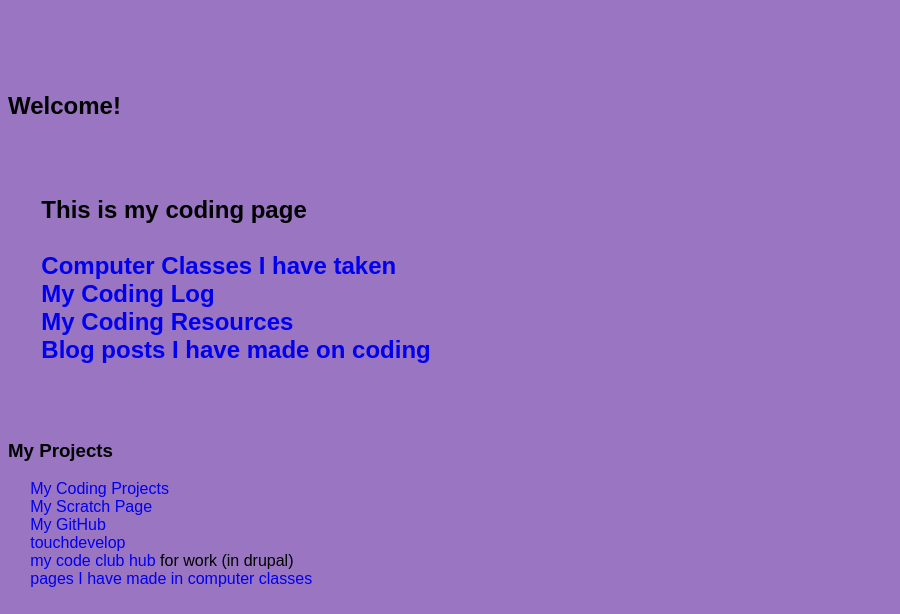
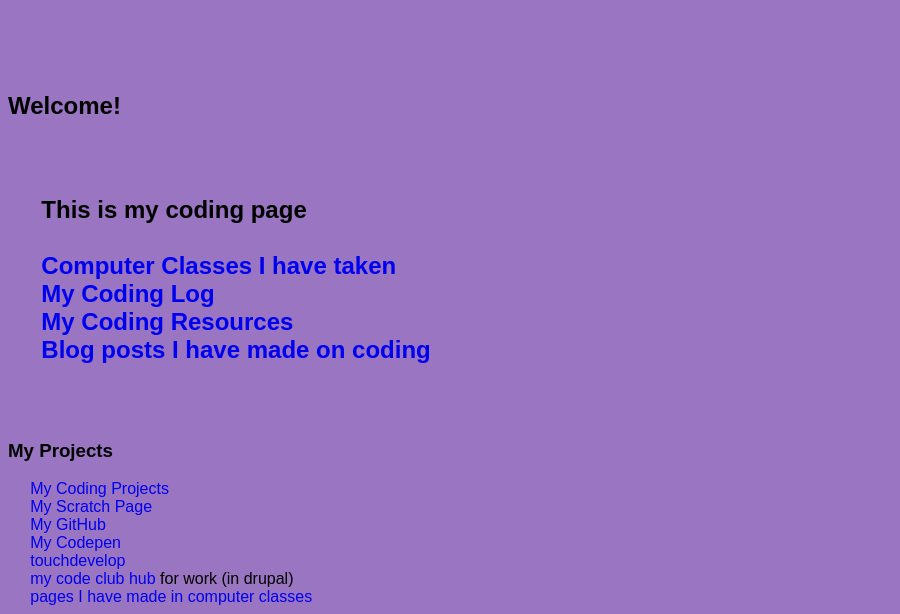
Before and after one commit to cat50969/cat509.github.io, a plain HTML site: page index.html in a window 1280 px wide. Shown: the part 348-962 px from the top of the page, without its empty margins (0-900 px from the left). Drawn offline with Linux system fonts and the light colour scheme.

Commit message:
Update index.html

```diff
--- a/index.html
+++ b/index.html
@@ -81,6 +81,7 @@ A:visited{ text-decoration: none }</style>
 &nbsp;&nbsp;&nbsp;&nbsp;&nbsp;<a href="https://cat50969.github.io/projects/projects.html">My Coding Projects</a><br>
 &nbsp;&nbsp;&nbsp;&nbsp;&nbsp;<a href="https://scratch.mit.edu/users/cat509_98/">My Scratch Page</a><br>
 &nbsp;&nbsp;&nbsp;&nbsp;&nbsp;<a href="https://github.com/cat50969">My GitHub</a><br>
+&nbsp;&nbsp;&nbsp;&nbsp;&nbsp;<a href="https://codepen.io/cat509/">My Codepen</a><br>
 &nbsp;&nbsp;&nbsp;&nbsp;&nbsp;<a href="https://www.touchdevelop.com/app/#list:installed-scripts:user:fhwe:overview">touchdevelop</a><br>
 &nbsp;&nbsp;&nbsp;&nbsp;&nbsp;<a href="http://coding.cathycshub.com/drupal/">my code club hub</a> for work (in drupal)<br>
 &nbsp;&nbsp;&nbsp;&nbsp;&nbsp;<a href="http://www.cat509.com/six.html">pages I have made in computer classes</a><br>
```
